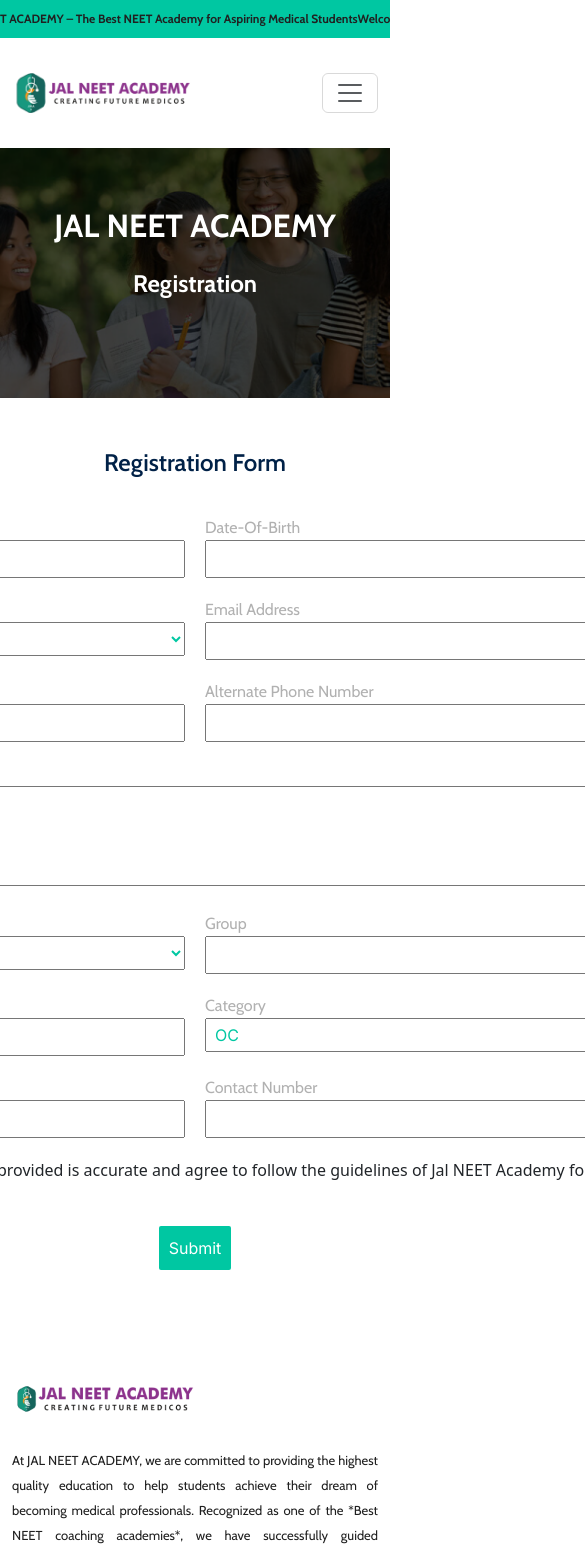
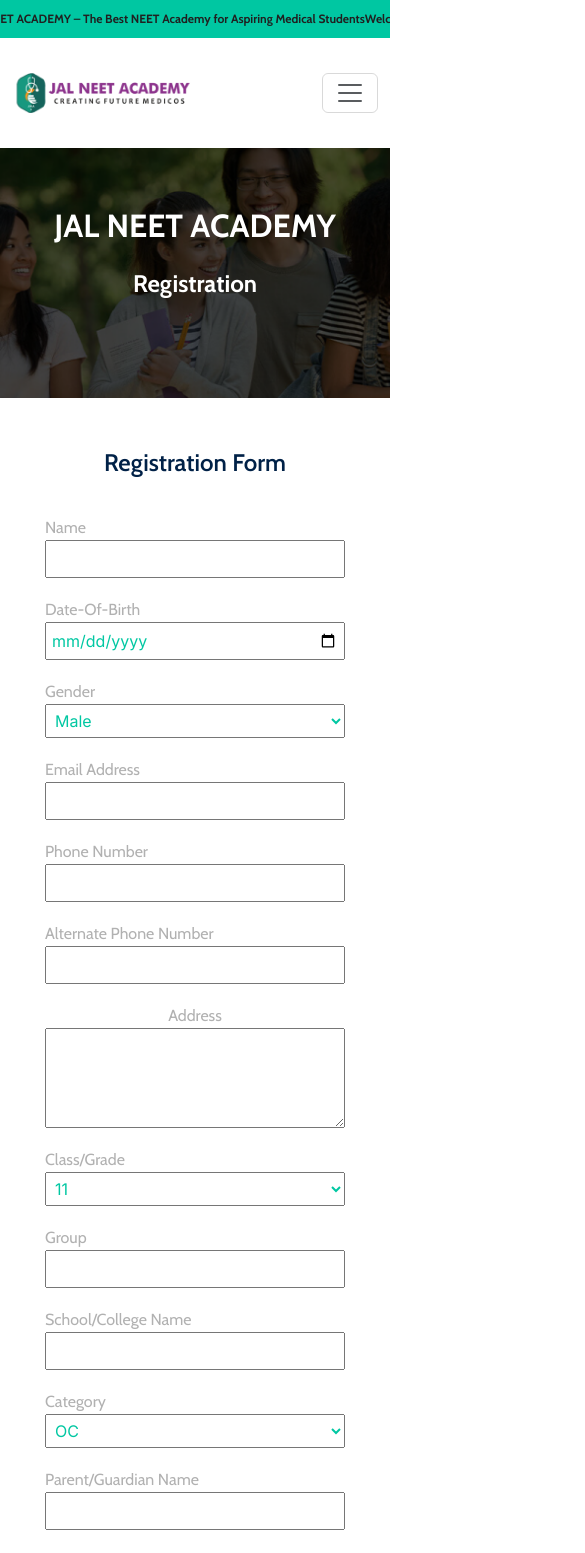
Before and after one commit to Ilyas73-hue/jal, a React (Create React App) app: page /registration in a window 390 px wide. Shown: the top 1553 px of the page, 585 px wide, since content can reach past the window. Built offline with nearby package versions, Linux system fonts and the light colour scheme.

Commit message:
all updated

```diff
--- a/src/Component/Registration/Registration.css
+++ b/src/Component/Registration/Registration.css
@@ -218,3 +218,95 @@
     padding-top: 10px;
     padding-bottom: 10px;
 }
+
+
+@media(max-width: 900px){
+    #registration-section-2-div-2-form-div{
+        grid-template-columns: repeat(1, minmax(0, 1fr));
+    }
+
+    #registration-section-2-div-2-form-div-2-input{
+        width: 440px;
+    }
+
+    #registration-section-2-div-2-form-div-2{
+        display: flex;
+        flex-direction: column;
+        align-items: center;
+    }
+
+    #registration-section-2-div-2-form-div-5-p-1{
+        width: 440px;
+    }
+
+    #registration-section-2-div-2-form-div-5{
+     justify-content: center;
+    }
+
+    #registration-section-2-div-2-form-div-3{
+        grid-template-columns: repeat(1, minmax(0, 1fr));
+    }
+
+    #registration-section-2-div-2-form-div-4{
+        grid-template-columns: repeat(1, minmax(0, 1fr));
+    }
+
+}
+
+@media(max-width: 480px){
+    #registration-section-2-div-2-form-div-2-input{
+        width: 400px;
+    }
+
+    #registration-section-2-div-2-form-div-1-input{
+      width: 400px;
+    }
+
+    #registration-section-2-div-2-form-div-1-select{
+        width: 400px;
+    }
+
+    #registration-section-2-div-2-form-div-5-p-1{
+        width: 380px;
+    }
+
+}
+
+@media(max-width: 420px){
+    #registration-section-2-div-2-form-div-2-input{
+        width: 300px;
+    }
+
+    #registration-section-2-div-2-form-div-1-input{
+      width: 300px;
+    }
+
+    #registration-section-2-div-2-form-div-1-select{
+        width: 300px;
+    }
+
+    #registration-section-2-div-2-form-div-5-p-1{
+        width: 280px;
+    }
+
+}
+
+
+@media(max-width: 320px){
+    #registration-section-2-div-2-form-div-2-input{
+        width: 250px;
+    }
+
+    #registration-section-2-div-2-form-div-1-input{
+      width: 250px;
+    }
+
+    #registration-section-2-div-2-form-div-1-select{
+        width: 250px;
+    }
+
+    #registration-section-2-div-2-form-div-5-p-1{
+        width: 230px;
+    }
+
+}
--- a/src/Component/Registration/Registration.js
+++ b/src/Component/Registration/Registration.js
@@ -53,7 +53,7 @@
                    </div>
                    <div id="registration-section-2-div-2-form-div-1">
                         <p id="registration-section-2-div-2-form-div-1-p-1">Date-Of-Birth</p>
-                        <input id="registration-section-2-div-2-form-div-1-input" type="text"  />
+                        <input id="registration-section-2-div-2-form-div-1-input" type="date"  />
                    </div>
                    <div id="registration-section-2-div-2-form-div-1">
                         <p id="registration-section-2-div-2-form-div-1-p-1">Gender</p>
@@ -65,20 +65,20 @@
                    </div>
                    <div id="registration-section-2-div-2-form-div-1">
                         <p id="registration-section-2-div-2-form-div-1-p-1">Email Address</p>
-                        <input id="registration-section-2-div-2-form-div-1-input" type="text"  />
+                        <input id="registration-section-2-div-2-form-div-1-input" type="email"  />
                    </div>
                    <div id="registration-section-2-div-2-form-div-1">
                         <p id="registration-section-2-div-2-form-div-1-p-1">Phone Number</p>
-                        <input id="registration-section-2-div-2-form-div-1-input" type="text"  />
+                        <input id="registration-section-2-div-2-form-div-1-input" type="number"  />
                    </div>
                    <div id="registration-section-2-div-2-form-div-1">
                         <p id="registration-section-2-div-2-form-div-1-p-1">Alternate Phone Number</p>
-                        <input id="registration-section-2-div-2-form-div-1-input" type="text"  />
+                        <input id="registration-section-2-div-2-form-div-1-input" type="number"  />
                    </div>
                 </div>
                 <div id="registration-section-2-div-2-form-div-2">
                 <p id="registration-section-2-div-2-form-div-1-p-1">Address</p>
-                <textarea id="registration-section-2-div-2-form-div-2-input" type="text"  ></textarea>
+                <textarea id="registration-section-2-div-2-form-div-2-input" type="message"  ></textarea>
                 </div>
                 <div id="registration-section-2-div-2-form-div-3">
                 <div id="registration-section-2-div-2-form-div-1">
@@ -115,7 +115,7 @@
                    </div>
                    <div id="registration-section-2-div-2-form-div-1">
                         <p id="registration-section-2-div-2-form-div-1-p-1">Contact Number</p>
-                        <input id="registration-section-2-div-2-form-div-1-input" type="text"  />
+                        <input id="registration-section-2-div-2-form-div-1-input" type="number"  />
                    </div>
                 </div>
                 <div id="registration-section-2-div-2-form-div-5">
```
